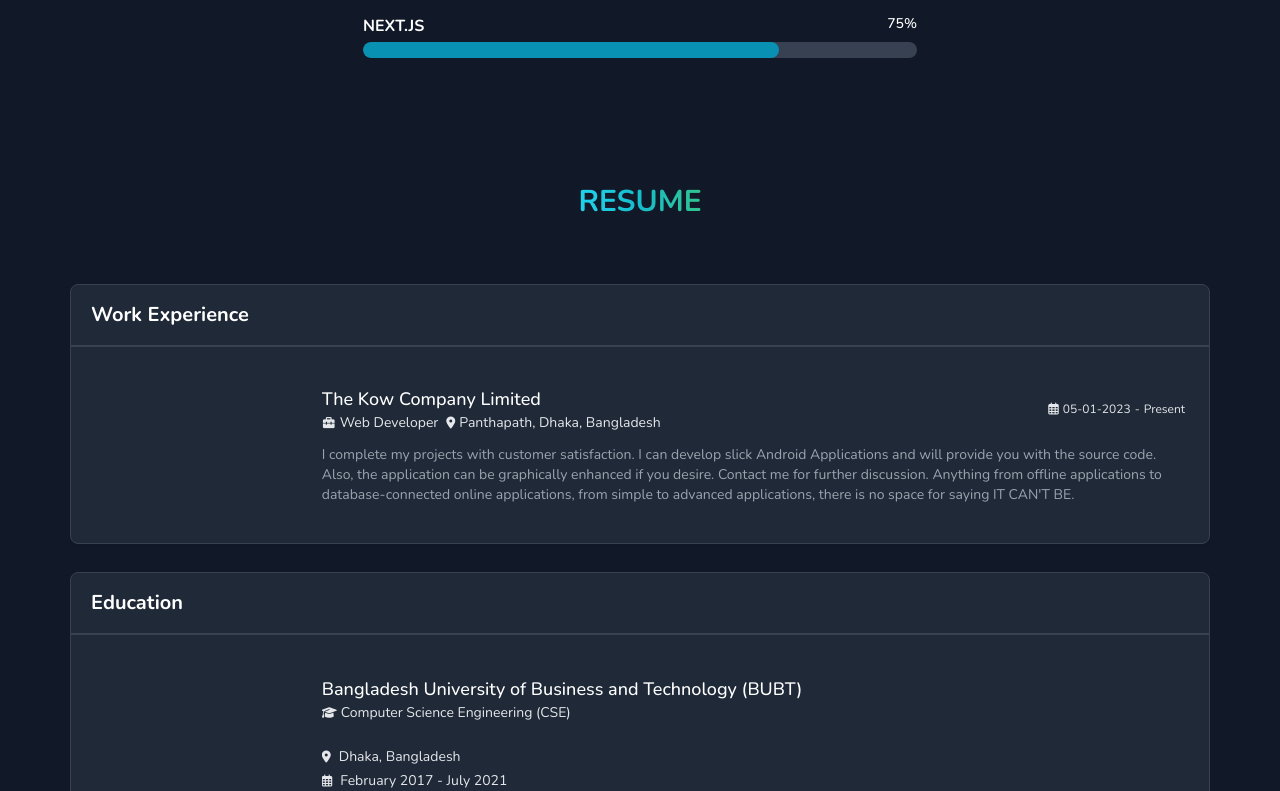
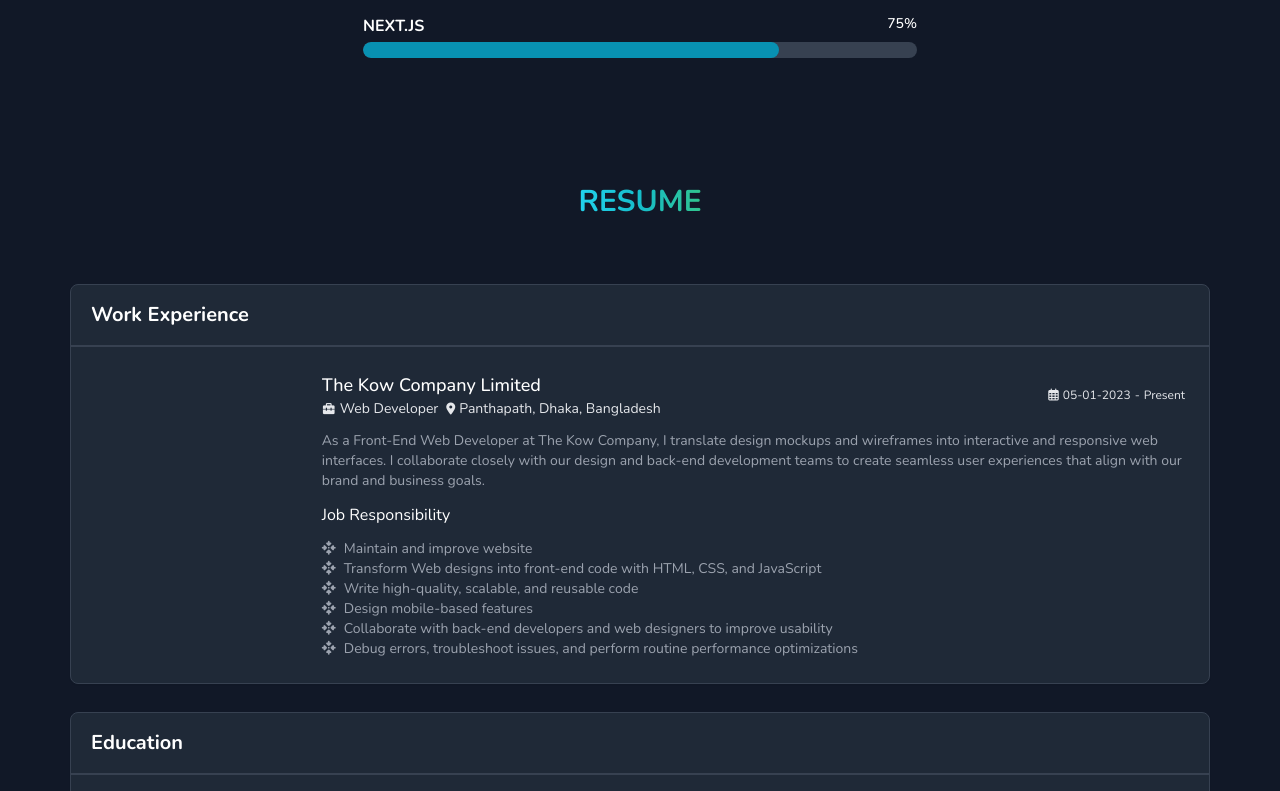
Before and after one commit to FaizulHassan-Rhine/react-portfolio, a React (Create React App) app: page / in a window 1280 px wide. Shown: the part 2009-2800 px from the top of the page. Built offline with nearby package versions, Linux system fonts and the light colour scheme.

Commit message:
change job details

```diff
--- a/src/components/Section/contactMe/index.js
+++ b/src/components/Section/contactMe/index.js
@@ -91,12 +91,12 @@ export default function ContactMe() {
                   link="https://www.linkedin.com/in/faizul-hassan/"
                   delay={250}
                 />
-                <SocialContact
+                {/* <SocialContact
                   icon="fab fa-twitter"
                   name="twitter"
-                  // link="https://twitter.com/tanvir_shaharia"
+                  link="https://twitter.com/tanvir_shaharia"
                   delay={300}
-                />
+                /> */}
                 {/* <SocialContact
                   icon="fab fa-instagram"
                   name="instagram"
@@ -149,7 +149,7 @@ export default function ContactMe() {
               <div className="w-full  my-4 flex-1">
                 <Fade up delay={240}>
                   <textarea
-                    className="w-full  rounded-md shadow-md pr-5 border-1 border-gray-200 text-black focus:border-transparent focus:outline-transparent focus:ring-0 min-h-[200px] md:min-h-full lg:min-h-full"
+                    className="w-full rounded-md shadow-md pr-5 border-1 border-gray-200 text-black focus:border-transparent focus:outline-transparent focus:ring-0 min-h-[200px] md:min-h-full lg:min-h-[140px]"
                     placeholder="Your Message"
                     name="message"
                     required
--- a/src/components/Section/resume/education.js
+++ b/src/components/Section/resume/education.js
@@ -36,28 +36,30 @@ export default function Education({ education }) {
                         <span className="inline-flex items-center  capitalize gap-1">
                           <i className="fas fa-graduation-cap text-xs"></i> {position}
                         </span>
-                        <span className="inline-flex items-center mt-5 capitalize gap-2">
-                          <i className="fa-solid  fa-location-dot text-xs"></i>{" "}
+                        <div className=" flex items-center ">
+                          <div className="mr-2 mt-1">
+                            <i className="fa-regular fa-calendar-days text-xs"></i>
+                          </div>
+                          <div className="pt-1 text-sm">{startDate} - {endDate}</div>
+
+                        </div>
+                        <span className="inline-flex items-center mt-1 capitalize gap-2">
+                          <i className="fa-solid  fa-location-dot text-xs"></i>
                           {location}
                         </span>
+
                       </div>
                     </Fade>
                   </div>
                 </div>
 
-                <div className="text-gray-500 dark:text-gray-200 text-xs mt-1 md:mt-0">
+                {/* <div className="text-gray-500 dark:text-gray-200 text-xs mt-1 md:mt-0">
                   <Fade left
 
                   >
-                    <div className=" flex items-center ">
-                      <div className="mr-2 mt-1">
-                        <i className="fa-regular fa-calendar-days text-xs"></i>
-                      </div>
-                      <div className="pt-1 text-sm">{startDate} - {endDate}</div>
 
-                    </div>
                   </Fade>
-                </div>
+                </div> */}
               </div>
             </div>
           </div>
--- a/src/components/Section/resume/workExperience.js
+++ b/src/components/Section/resume/workExperience.js
@@ -78,25 +78,30 @@ export default function WorkExperience({ work }) {
               <p className="mt-3 text-sm text-gray-500 dark:text-gray-400">
                 {description}
               </p>
-              {certificates &&
-                certificates.map((certificate, idx) => {
-                  const { image, title } = certificate || {};
-                  return (
-                    <div
-                      key={idx}
-                      className="rounded-xl cursor-pointer flex items-center"
-                      onClick={handleOpen}
-                    >
-                      <img
-                        src={image}
-                        alt={title}
-                        className="w-28 rounded-md overflow-hidden"
-                      />
-                      <div className="ml-2 text-gray-400"> {title}</div>
-                    </div>
-                  );
-                })}
+
             </Fade>
+            <Fade left delay={150}>
+              <p className="mt-3 text-base">
+                Job Responsibility
+              </p>
+            </Fade>
+            <Fade up delay={150}>
+              <div className="mt-3 text-sm text-gray-500 dark:text-gray-400">
+                <ul>
+                  <li><i class="fa-solid mr-2 fa-arrows-to-dot"></i>Maintain and improve website</li>
+                  <li><i class="fa-solid mr-2 fa-arrows-to-dot"></i>Transform Web designs into front-end code with HTML, CSS, and
+                    JavaScript</li>
+                  <li><i class="fa-solid mr-2 fa-arrows-to-dot"></i>Write high-quality, scalable, and reusable code</li>
+                  <li><i class="fa-solid mr-2 fa-arrows-to-dot"></i>Design mobile-based features</li>
+                  <li><i class="fa-solid mr-2 fa-arrows-to-dot"></i>Collaborate with back-end developers and web designers to improve
+                    usability</li>
+                  <li> <i class="fa-solid mr-2 fa-arrows-to-dot"></i>Debug errors, troubleshoot issues, and perform routine performance
+                    optimizations</li>
+                </ul>
+              </div>
+
+            </Fade>
+
           </div>
         </div>
       </div>
--- a/src/components/Section/skill/progressBar.js
+++ b/src/components/Section/skill/progressBar.js
@@ -23,7 +23,7 @@ export default function ProgressBar({ name, progress, color, ...rest }) {
               className={`bg-${color || "blue-700"
                 } bg-cyan-600 h-full rounded-full`}
               style={{ width: progress + "%" }}
-            ></div>{" "}
+            ></div>
           </Fade>
         </div>
       </div>
--- a/src/utils/workList.json
+++ b/src/utils/workList.json
@@ -6,7 +6,7 @@
     "endDate": "Present",
     "position": "Web Developer",
     "location": "Panthapath, Dhaka, Bangladesh",
-    "description": "I complete my projects with customer satisfaction. I can develop slick Android Applications and will provide you with the source code. Also, the application can be graphically enhanced if you desire. Contact me for further discussion. Anything from offline applications to database-connected online applications, from simple to advanced applications, there is no space for saying IT CAN'T BE.",
+    "description": "As a Front-End Web Developer at The Kow Company, I translate design mockups and wireframes into interactive and responsive web interfaces. I collaborate closely with our design and back-end development teams to create seamless user experiences that align with our brand and business goals.",
     "certificates": ""
   }
 ]
```
